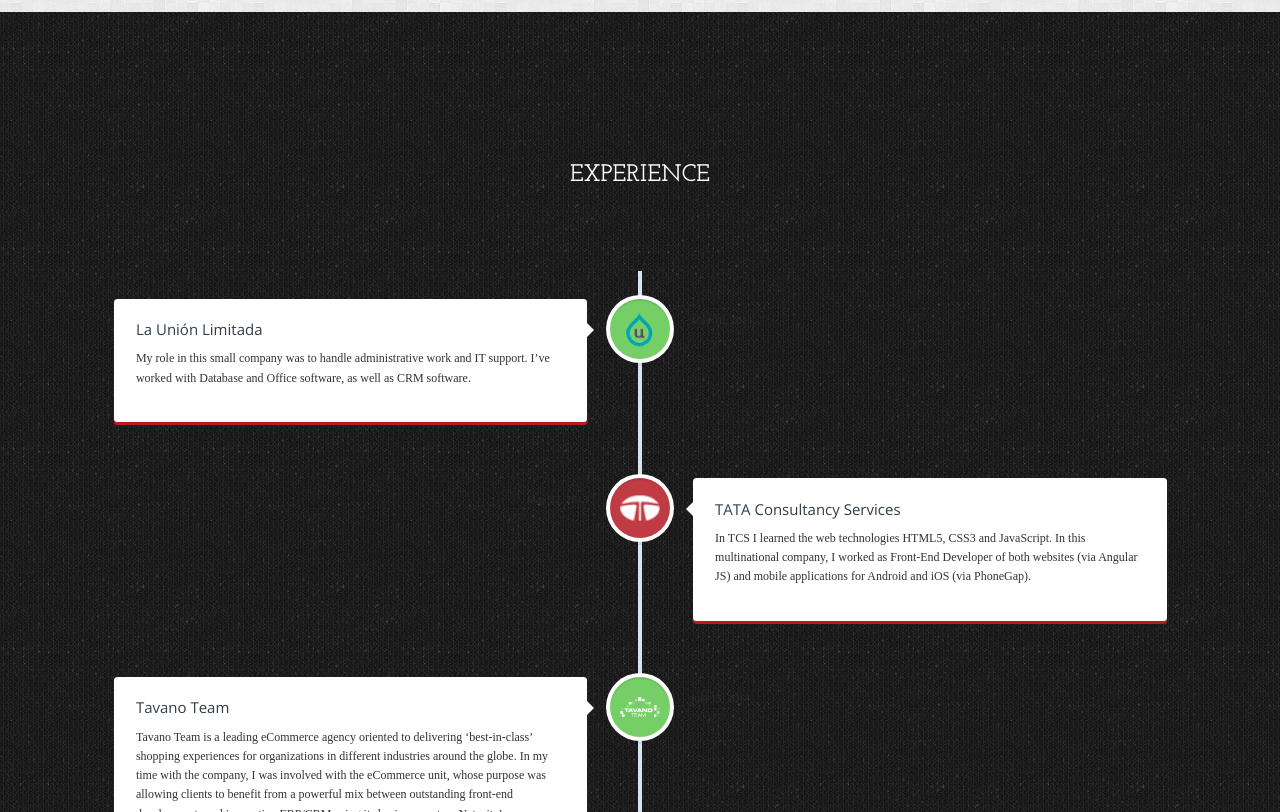
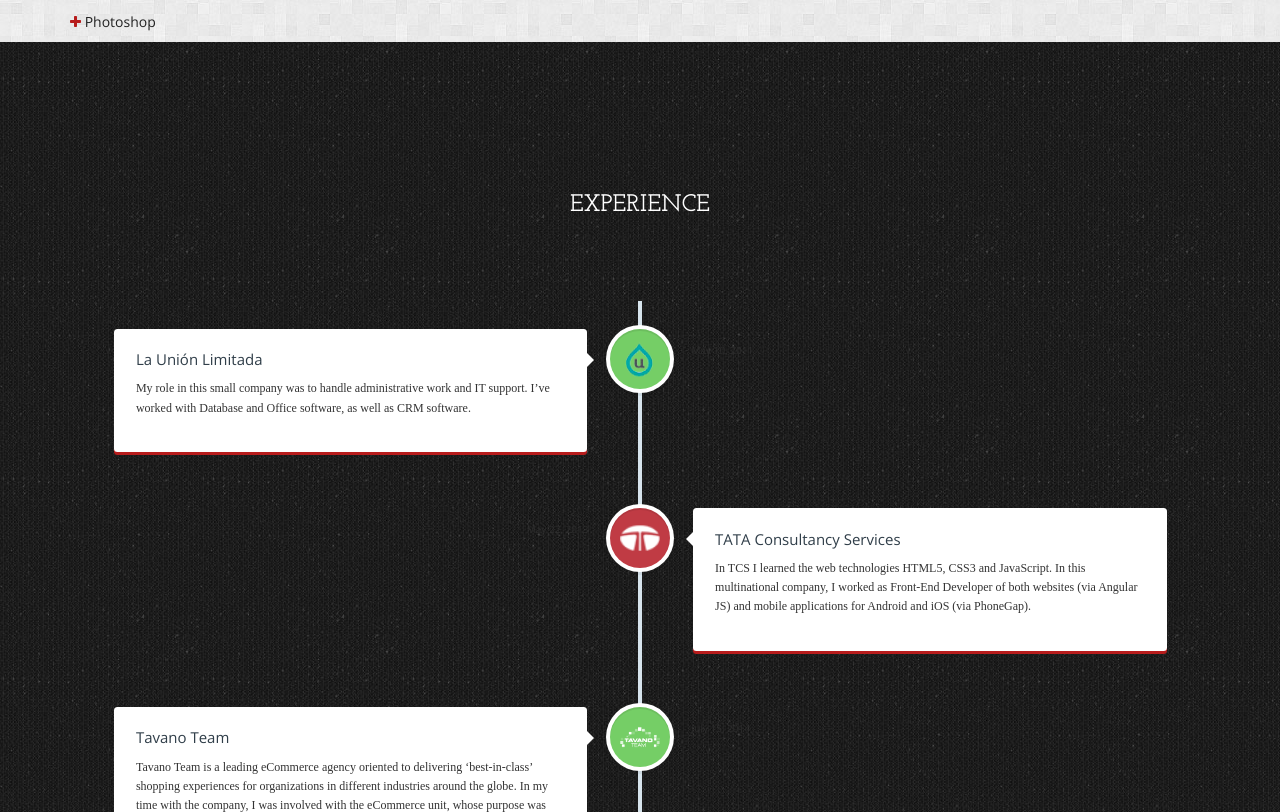
Before and after one commit to diegopapaterra/Web-Personal, a plain HTML site: page index.html in a window 1280 px wide. Shown: the part 1754-2566 px from the top of the page. Drawn offline with nearby package versions, Linux system fonts and the light colour scheme; a web font is replaced by a local one.

Commit message:
New skills

```diff
--- a/css/style.css
+++ b/css/style.css
@@ -62,6 +62,7 @@ section {overflow: hidden; padding-top: 90px;}
 #section2 .container-draggable img.php{position: absolute; bottom: 20%; right: 1%; width: 50px;}
 #section2 .container-draggable img.mysql{position: absolute; bottom: 0; right: 5%; width: 50px;}
 #section2 .container-draggable img.csharp{position: absolute; bottom: 20%; right: 20%; width: 30px;}
+#section2 .fa{color: #B71C1C;}
 
 
 #section3{background: url(../img/back_experience.jpg) repeat left top;}
--- a/index.html
+++ b/index.html
@@ -137,6 +137,11 @@
                         <img class="draggable mysql" src="img/MySQL1.png" alt="MySQL" title="MySQL">
                         <img class="draggable csharp" src="img/C%23.png" alt="C# .NET" title="C# .NET">
                     </div>
+                </article>
+                <article class="container-skills-list">
+                    <ul>
+                        <li><i class="fa fa-plus" aria-hidden="true"></i><span> Photoshop</span></li>
+                    </ul>
                 </article>
             </div>
         </div>
```
